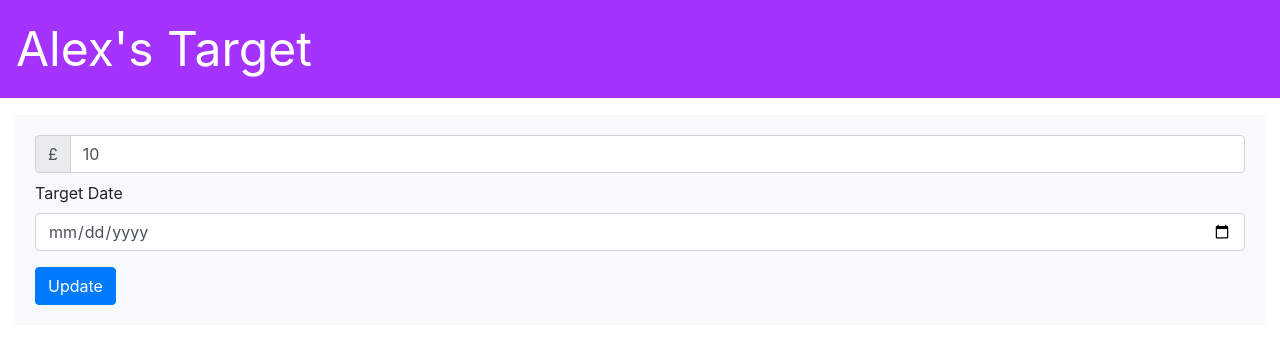
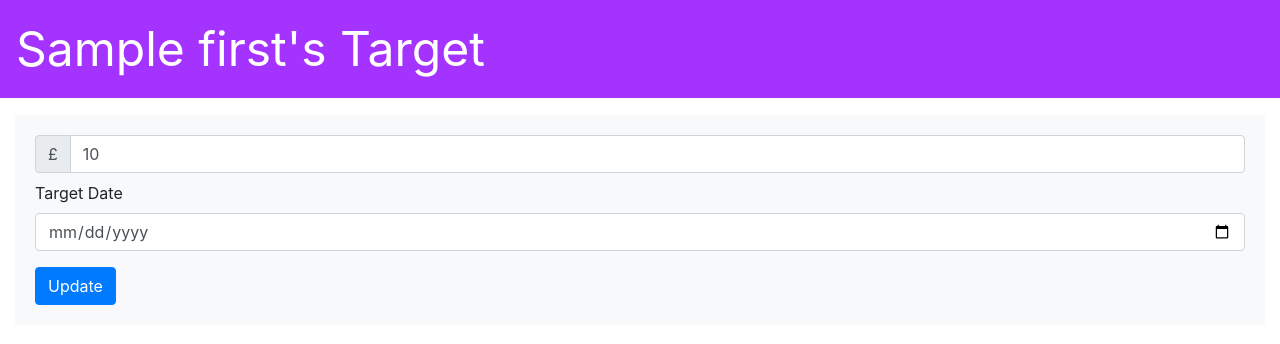
Before and after one commit to lovegroa/finance, a Flask app: template src/templates/targets.html in a window 1280 px wide. Shown: the top 344 px of the page. Run offline with Flask 2, Linux system fonts and the light colour scheme; the template is opened without the code that fills it: most values are stand-ins (such as "Sample title", 1, 10 or a date in 2020); some libraries are stand-ins or nearby versions.

Commit message:
Added dynamic user names to homepage

```diff
--- a/src/models/chart.py
+++ b/src/models/chart.py
@@ -128,7 +128,7 @@ class Chart(object):
             total_temp = total_temp - expense_total_temp
             data_temp.append(total_temp)
 
-        x = f'{{ "label":"Bruce", "data":{data_temp}, "backgroundColor":"rgba(247,75,83,0.6)"}}'
+        x = f'{{ "label": "{user.first_name}", "data":{data_temp}, "backgroundColor":"rgba(247,75,83,0.6)"}}'
 
         data_list.append(json.loads(x))
 
--- a/src/templates/accounts.html
+++ b/src/templates/accounts.html
@@ -2,7 +2,7 @@
 {% block content %}
 
 <nav class="navbar navbar-light" style="background-color: #a533ff;">
-    <a class="navbar-brand" href="/"><span><font size="8" color="white">Alex's Accounts</font></span></a>
+    <a class="navbar-brand" href="/"><span><font size="8" color="white">{{ first }}'s Accounts</font></span></a>
 </nav>
 
 <div class="container-fluid">
--- a/src/templates/accounts2.html
+++ b/src/templates/accounts2.html
@@ -2,7 +2,7 @@
 {% block content %}
 
 	<nav class="navbar navbar-light" style="background-color: #a533ff;">
-		<a class="navbar-brand" href="/"><span><font size="8" color="white">Alex's Accounts</font></span></a>
+		<a class="navbar-brand" href="/"><span><font size="8" color="white">{{ first }}'s Accounts</font></span></a>
 	</nav>
 
 	<div id="add_account">
--- a/src/templates/expenses.html
+++ b/src/templates/expenses.html
@@ -2,7 +2,7 @@
 {% block content %}
 
 <nav class="navbar navbar-light" style="background-color: #a533ff;">
-    <a class="navbar-brand" href="/"><span><font size="8" color="white">Alex's Expenses</font></span></a>
+    <a class="navbar-brand" href="/"><span><font size="8" color="white">{{ first }}'s Expenses</font></span></a>
 </nav>
 
 <div class="container-fluid">
--- a/src/templates/targets.html
+++ b/src/templates/targets.html
@@ -2,7 +2,7 @@
 {% block content %}
 
 <nav class="navbar navbar-light" style="background-color: #a533ff;">
-    <a class="navbar-brand" href="/"><span><font size="8" color="white">Alex's Target</font></span></a>
+    <a class="navbar-brand" href="/"><span><font size="8" color="white">{{ first }}'s Target</font></span></a>
 </nav>
 
 <div class="container-fluid">
```
